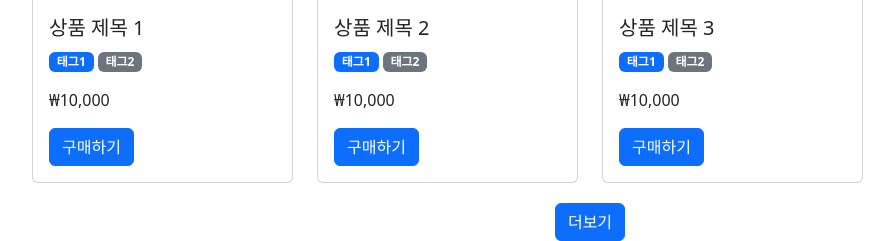
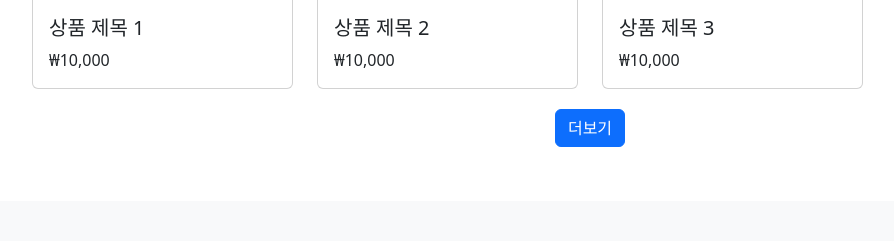
Before and after one commit to yulyul1021/django-campusdeal, a Django app: page / in a window 1280 px wide. Shown: the part 599-840 px from the top of the page, without its empty margins (50-944 px from the left). After the commit the page ends 746 px from the top, so only its background shows below. Run offline with Django 4.2, Linux system fonts and the light colour scheme; some libraries are stand-ins or nearby versions.

Commit message:
images/default/ 폴더 추가, 파일 추가, Deal 모델 수정(태그, 사진), 템플릿 수정(구매하기 버튼, 태그 삭제)

```diff
--- a/templates/base.html
+++ b/templates/base.html
@@ -10,6 +10,7 @@
     <title>CampusDeal</title>
       <!-- Font Awesome for icons -->
   <link rel="stylesheet" href="https://cdnjs.cloudflare.com/ajax/libs/font-awesome/5.15.1/css/all.min.css">
+<!--  <div><a href="https://www.flaticon.com/kr/authors/freepik" title="Freepik"> Freepik </a> from <a href="https://www.flaticon.com/kr/" title="Flaticon"></a></div>-->
   <style>
       /* 검색창 */
     .search-section {
--- a/templates/deal/deal_list.html
+++ b/templates/deal/deal_list.html
@@ -22,12 +22,7 @@
           <img src="https://via.placeholder.com/300" class="card-img-top" alt="Product Image">
           <div class="card-body">
             <h5 class="card-title">상품 제목 1</h5>
-            <p class="card-text">
-              <span class="badge bg-primary">태그1</span>
-              <span class="badge bg-secondary">태그2</span>
-            </p>
             <p class="card-text">₩10,000</p>
-            <a href="#" class="btn btn-primary">구매하기</a>
           </div>
         </div>
       </div>
@@ -38,12 +33,7 @@
           <img src="https://via.placeholder.com/300" class="card-img-top" alt="Product Image">
           <div class="card-body">
             <h5 class="card-title">상품 제목 2</h5>
-            <p class="card-text">
-              <span class="badge bg-primary">태그1</span>
-              <span class="badge bg-secondary">태그2</span>
-            </p>
             <p class="card-text">₩10,000</p>
-            <a href="#" class="btn btn-primary">구매하기</a>
           </div>
         </div>
       </div>
@@ -54,12 +44,7 @@
           <img src="https://via.placeholder.com/300" class="card-img-top" alt="Product Image">
           <div class="card-body">
             <h5 class="card-title">상품 제목 3</h5>
-            <p class="card-text">
-              <span class="badge bg-primary">태그1</span>
-              <span class="badge bg-secondary">태그2</span>
-            </p>
             <p class="card-text">₩10,000</p>
-            <a href="#" class="btn btn-primary">구매하기</a>
           </div>
         </div>
       </div>
```
Also changed, not shown: deal/models.py (+1 -10 lines), images/default/icon.png (added), images/default/thumbnail.png (added).
